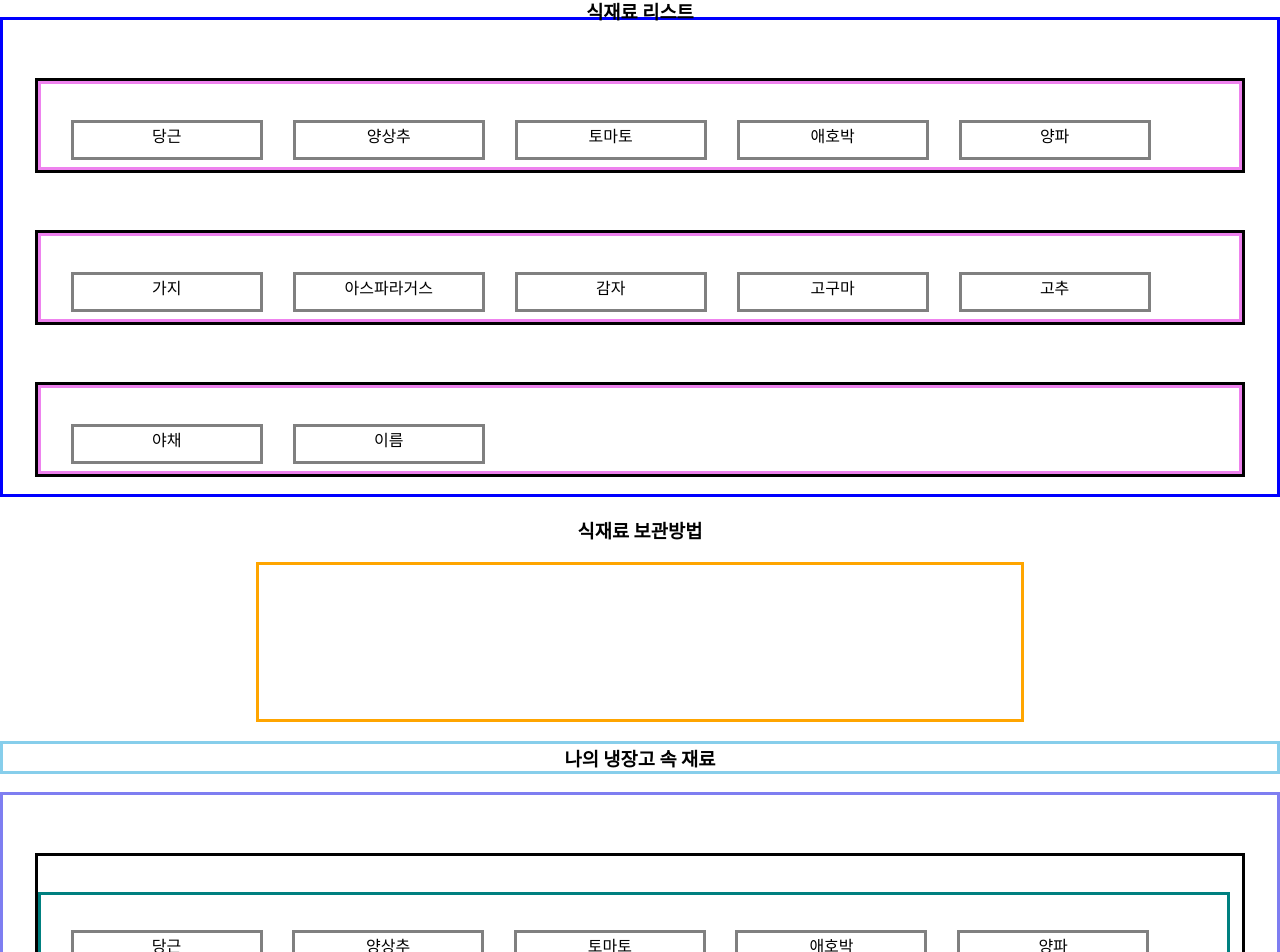
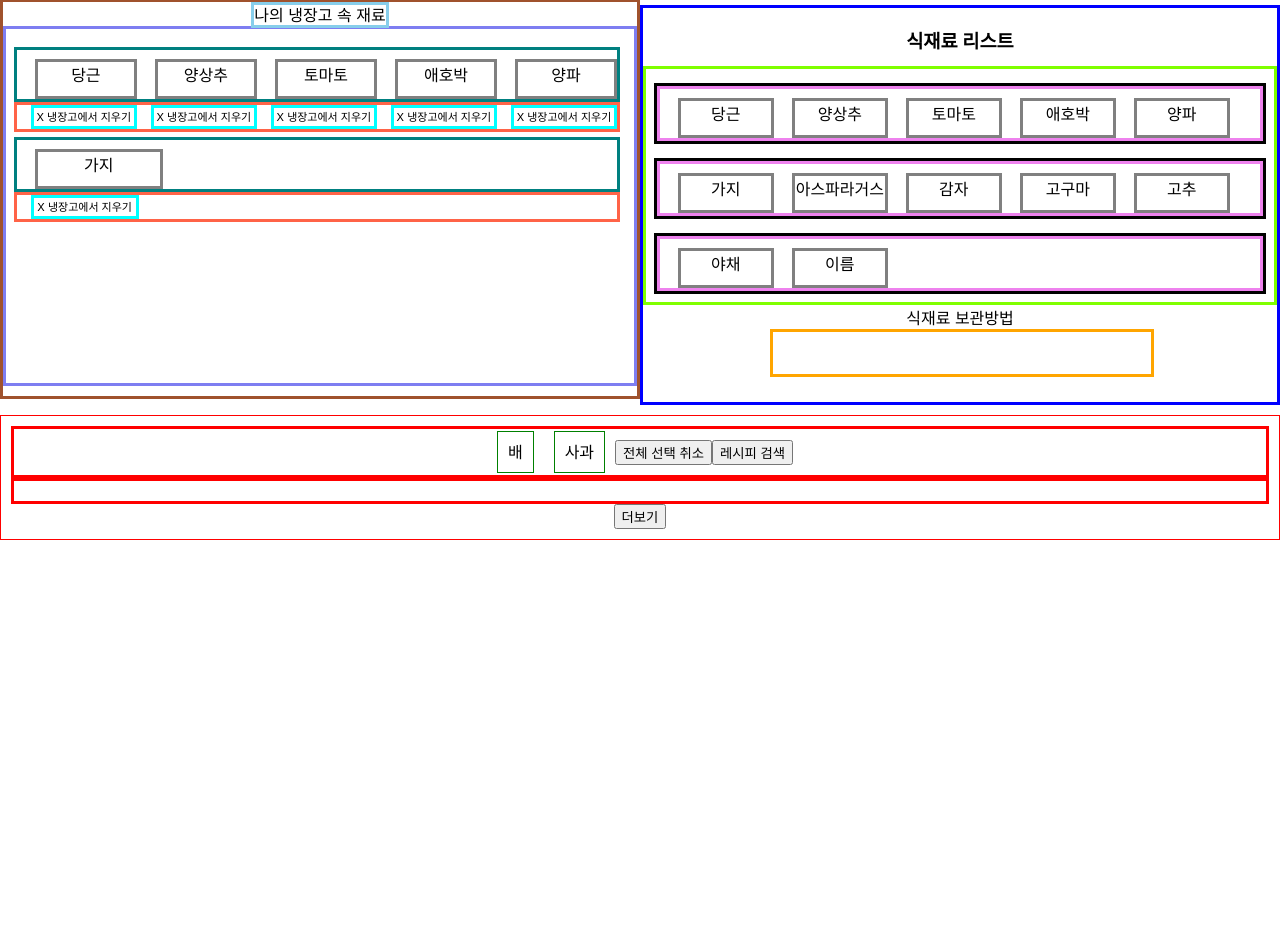
Before and after one commit to codestates/Naengttatouille, a React (Create React App) app in the folder client/: page /main in a window 1280 px wide. Shown: the part 61-1013 px from the top of the page. After the commit the page ends 800 px from the top, so only its background shows below. Built offline with nearby package versions, Linux system fonts and the light colour scheme.

Commit message:
Ingredients.css, Ingredients.js, Refrigerator.css, Refrigerator.js, Main.css, Main.js

```diff
--- a/client/src/components/Ingredients.css
+++ b/client/src/components/Ingredients.css
@@ -1,49 +1,39 @@
-.title {
+.ingredient__Container {
     border: solid;
-    border-color: red;
-    height: 5vh;
-    padding-top: 1%;
+    border-color: blue;
+    height: 50vh;
+    width: 50vw;
 }
 
 .ingredients__List {
+    flex-wrap: wrap;
+    margin-top: -1%;
+    overflow-y: auto;
     border: solid;
-    border-color: blue;
-    height: 60vh;
-    margin-top: -2%;
-    overflow-y: auto;
-}
-
-.ingredients__Container {
-    border: solid;
-    border-color: greenyellow;
-    margin: 3% 10% 10% 10%;
-}
-
-.ingredient__Contents {
-    margin-top: -1.6%;
+    border-color: chartreuse;
 }
 
 .grocery_row {
     border-color: black;
     border: solid;
-    height: 20%;
-    margin: 4.5% 2.5% 2.5% 2.5%;
+    height: 10%;
+    margin: 2.25% 1.25% 1.25% 1.25%;
 }
 
 .ingredient {
     border: solid;
     border-color: gray;
-    height: 4vh;
-    width:  15vw;
-    margin-left: 2.5%;
-    margin-top: 3%;
+    width:  7.5vw;
+    margin-left: 3%;
+    margin-top: 1.5%;
+    height: 5vh;
 
 }
 
 .showIngredients {
     border: solid;
     border-color: violet;
-    height: 100%;
+    height: 50%;
 
 }
 
@@ -55,8 +45,8 @@
     border: solid;
     border-color: orange;
     overflow-y: auto;
-    width: 60vw;
-    height: 20vh;
+    width: 30vw;
+    height: 6vh;
     margin-left: 20%;
 }
 
@@ -64,16 +54,16 @@
     border: solid;
     border-color: tomato;
     display: flex;
-    margin-right: 1%;
-    padding-left: -5%;
+    margin-right: 0.5%;
+    padding-left: -2.5%;
 }
 
 .deleteBtn__Ingredient {
     border: solid;
     border-color: aqua;
-    height: 5vh;
-    margin-left: 2.3%;
-    width: 15.2vw;
+    height: 2.5vh;
+    margin-left: 1.15%;
+    width: 7.6vw;
 }
 
 .deleteBtn__Ingredient:hover {
--- a/client/src/components/Ingredients.js
+++ b/client/src/components/Ingredients.js
@@ -115,7 +115,7 @@ export default function Ingredients({
   }
 
   return (
-    <div className='ingredient__Contents'>
+    <div className='ingredient__Container'>
       <h3 className='ingredient__title'>식재료 리스트</h3>
       <section className='ingredients__List'>
           {listDivision.map((el) => {
@@ -127,7 +127,7 @@ export default function Ingredients({
 
       </section>
       <section className='Storage__method'>
-        <h3 className='method__description'>식재료 보관방법</h3>
+        <span className='method__description'>식재료 보관방법</span>
 
         {isAdmin ? <span><input onKeyUp={onChangeName} type='text' placeholder='재료이름을 입력해주세요'></input>
         <input onKeyUp={onChangeMethod} type='text' placeholder='보관법을 작성해주세요'>
--- a/client/src/components/Refrigerator.css
+++ b/client/src/components/Refrigerator.css
@@ -1,13 +1,20 @@
+.Refrigerator__Container{
+    border: solid;
+    border-color: sienna;
+    height: 50vh;
+    width: 50vw;
+}
+
 .Refrigerator__title {
     border: solid;
     border-color: skyblue;
 }
 
 .My__refrigerator {
-    height: 100vh;
     border: solid;
     border-color: rgb(126, 126, 241);
     overflow-y: auto;
+    height: 45vh;
 }
 
 .showRefrigerator {
@@ -19,11 +26,16 @@
     margin-top: 3%;
 }
 
-.ingredient{
+.Refrigerator__ingredient{
+    border: solid;
+    border-color: gray;
+    width:  10vw;
+    margin-left: 3%;
+    margin-top: 1.5%;
     height: 5vh;
 }
 
-.ingredient:hover{
+.Refrigerator__ingredient:hover{
     background-color: skyblue;
 }
 
@@ -35,6 +47,12 @@
     padding-left: -5%;
 }
 
+.Refrigerator__grocery_row{
+    height: 20%;
+    margin: 2.25% 1.25% 1.25% 1.25%;
+}
+
+
 .deleteBtn__Refrigerator:hover{
     background-color: pink;
 }
@@ -43,5 +61,6 @@
     border-color: aqua;
     height: 3vh;
     margin-left: 2.3%;
-    width: 15.2vw;
+    width: 18%;
+    font-size: 11px;
 }
--- a/client/src/components/Refrigerator.js
+++ b/client/src/components/Refrigerator.js
@@ -53,10 +53,6 @@ export default function Refrigerator({
     handleRecipeTags('add', text);
   };
 
-  const addGuestTag = (event) => {
-    const text = event.target.textContent
-    setGuestRecipeTags([...guestRefrigerator, text]);
-  }
 
   function makeDivision(list) {
     let copy = list.slice(0);
@@ -79,23 +75,21 @@ export default function Refrigerator({
       }
     }
   };
-  console.log(makeGuestRefrigerator(guestRefrigerator))
 
-  // const makeList = (list, guestRefrigerator) => {
-  //   if(isLogin){
-  //     makeDivision(list)
-  //   }else{
-  //     makeGuestRefrigerator(guestRefrigeratorList)
-  //   }
-  // }
-  // makeList(list, guestRefrigerator)
-  makeDivision(list);
+  const makeList = (list, guestRefrigerator) => {
+    if(isLogin){
+      makeDivision(list)
+    }else{
+      makeGuestRefrigerator(guestRefrigerator)
+    }
+  }
+  makeList(list, guestRefrigerator)
 
   function makeEl(el) {
     if (el[1] === undefined) {
       return (
         <div className='showRefrigerator'>
-          <span onClick={isLogin ? addSearchList : addGuestTag} className='ingredient'>
+          <span onClick={addSearchList} className='Refrigerator__ingredient'>
             {el[0]}
           </span>
         </div>
@@ -103,10 +97,10 @@ export default function Refrigerator({
     } else if (el[2] === undefined) {
       return (
         <div className='showRefrigerator'>
-          <span onClick={isLogin ? addSearchList : addGuestTag} className='ingredient'>
+          <span onClick={addSearchList} className='Refrigerator__ingredient'>
             {el[0]}
           </span>
-          <span onClick={isLogin ? addSearchList : addGuestTag} className='ingredient'>
+          <span onClick={addSearchList} className='Refrigerator__ingredient'>
             {el[1]}
           </span>
         </div>
@@ -114,13 +108,13 @@ export default function Refrigerator({
     } else if (el[3] === undefined) {
       return (
         <div className='showRefrigerator'>
-          <span onClick={isLogin ? addSearchList : addGuestTag} className='ingredient'>
+          <span onClick={addSearchList} className='Refrigerator__ingredient'>
             {el[0]}
           </span>
-          <span onClick={isLogin ? addSearchList : addGuestTag} className='ingredient'>
+          <span onClick={addSearchList} className='Refrigerator__ingredient'>
             {el[1]}
           </span>
-          <span onClick={isLogin ? addSearchList : addGuestTag} className='ingredient'>
+          <span onClick={addSearchList} className='Refrigerator__ingredient'>
             {el[2]}
           </span>
         </div>
@@ -128,16 +122,16 @@ export default function Refrigerator({
     } else if (el[4] === undefined) {
       return (
         <div className='showRefrigerator'>
-          <span onClick={isLogin ? addSearchList : addGuestTag} className='ingredient'>
+          <span onClick={addSearchList} className='Refrigerator__ingredient'>
             {el[0]}
           </span>
-          <span onClick={isLogin ? addSearchList : addGuestTag} className='ingredient'>
+          <span onClick={addSearchList} className='Refrigerator__ingredient'>
             {el[1]}
           </span>
-          <span onClick={isLogin ? addSearchList : addGuestTag} className='ingredient'>
+          <span onClick={addSearchList} className='Refrigerator__ingredient'>
             {el[2]}
           </span>
-          <span onClick={isLogin ? addSearchList : addGuestTag} className='ingredient'>
+          <span onClick={addSearchList} className='Refrigerator__ingredient'>
             {el[3]}
           </span>
         </div>
@@ -145,19 +139,19 @@ export default function Refrigerator({
     } else {
       return (
         <div className='showRefrigerator'>
-          <span onClick={isLogin ? addSearchList : addGuestTag} className='ingredient'>
+          <span onClick={addSearchList} className='Refrigerator__ingredient'>
             {el[0]}
           </span>
-          <span onClick={isLogin ? addSearchList : addGuestTag} className='ingredient'>
+          <span onClick={addSearchList} className='Refrigerator__ingredient'>
             {el[1]}
           </span>
-          <span onClick={isLogin ? addSearchList : addGuestTag} className='ingredient'>
+          <span onClick={addSearchList} className='Refrigerator__ingredient'>
             {el[2]}
           </span>
-          <span onClick={isLogin ? addSearchList : addGuestTag} className='ingredient'>
+          <span onClick={addSearchList} className='Refrigerator__ingredient'>
             {el[3]}
           </span>
-          <span onClick={isLogin ? addSearchList : addGuestTag} className='ingredient'>
+          <span onClick={addSearchList} className='Refrigerator__ingredient'>
             {el[4]}
           </span>
         </div>
@@ -241,16 +235,23 @@ export default function Refrigerator({
   //재료 데이터를 가져와서 클릭시 작동하는 함수에 재료의 데이터를 전해줘야함
 
   return (
-    <div>
-      <h3 className='Refrigerator__title'>나의 냉장고 속 재료</h3>
+    <div className='Refrigerator__Container'>
+      <span className='Refrigerator__title'>나의 냉장고 속 재료</span>
       <section className='My__refrigerator'>
-        {listDivision.map((el) => {
+        {isLogin ? listDivision.map((el) => {
           return (
-            <div key={uuidv4()} className='grocery_row'>
+            <div key={uuidv4()} className='Refrigerator__grocery_row'>
               {makeEl(el)}
               {makeDelete(el)}
             </div>
           );
+        }) : guestRefrigeratorList.map((el) => {
+          return (
+            <div key={uuidv4()} className='Refrigerator__grocery_row'>
+              {makeEl(el)}
+              {makeDelete(el)}
+            </div>
+          )
         })}
       </section>
     </div>
--- a/client/src/pages/Main.css
+++ b/client/src/pages/Main.css
@@ -0,0 +1,5 @@
+#grocery{
+    position: fixed;
+    left: 50%;
+    top: 8.2%;
+}
--- a/client/src/pages/Main.js
+++ b/client/src/pages/Main.js
@@ -5,9 +5,8 @@ import Refrigerator from '../components/Refrigerator';
 import Recipe from '../components/Recipe';
 
 export default function Main({ isLogin }) {
-  const [guestRefrigerator, setGuestRefrigerator] = useState([]);
+  const [guestRefrigerator, setGuestRefrigerator] = useState(['당근','양상추','토마토','애호박','양파','가지']);
   const [recipeTags, setRecipeTags] = useState(['배', '사과']);
-  const [guestRecipeTags, setGuestRecipeTags] = useState([])
   console.log(recipeTags);
   const handleRecipeTags = (str, tag) => {
     if (str === 'add') setRecipeTags([...recipeTags, tag]);
@@ -22,14 +21,6 @@ export default function Main({ isLogin }) {
   return (
     <div>
       <div id='ingredients'>
-        <div id='grocery'>
-          <Ingredients
-            guestRefrigerator={guestRefrigerator}
-            setGuestRefrigerator={setGuestRefrigerator}
-            isLogin={isLogin}
-            guestRefrigerator={guestRefrigerator}
-          />
-        </div>
         <div id='refrigerator'>
           <Refrigerator
             guestRefrigerator={guestRefrigerator}
@@ -37,8 +28,14 @@ export default function Main({ isLogin }) {
             // setRecipeTag={setRecipeTags}
             handleRecipeTags={handleRecipeTags}
             isLogin={isLogin}
-            guestRecipeTags={guestRecipeTags}
-            setGuestRecipeTags={setGuestRecipeTags}
+          />
+        </div>
+        <div id='grocery'>
+          <Ingredients
+            guestRefrigerator={guestRefrigerator}
+            setGuestRefrigerator={setGuestRefrigerator}
+            isLogin={isLogin}
+            guestRefrigerator={guestRefrigerator}
           />
         </div>
       </div>
```
